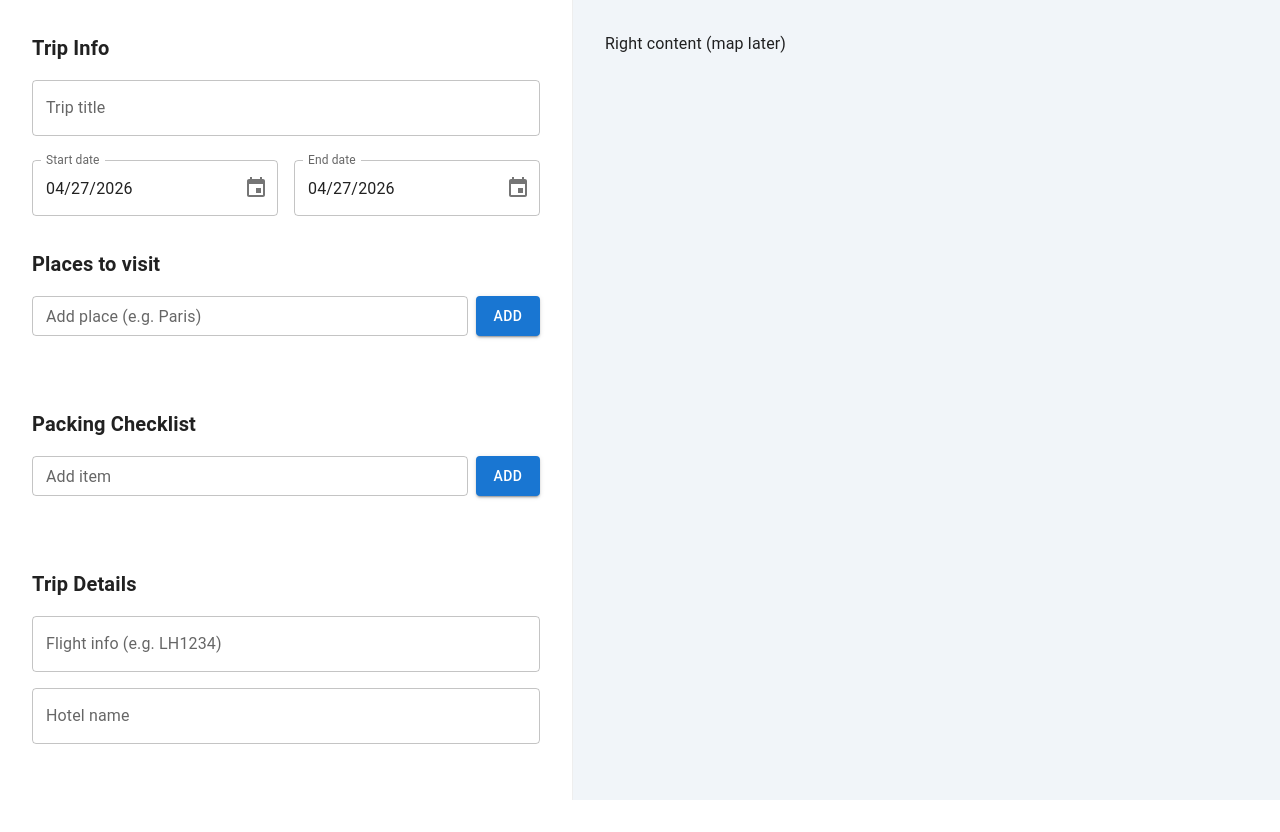
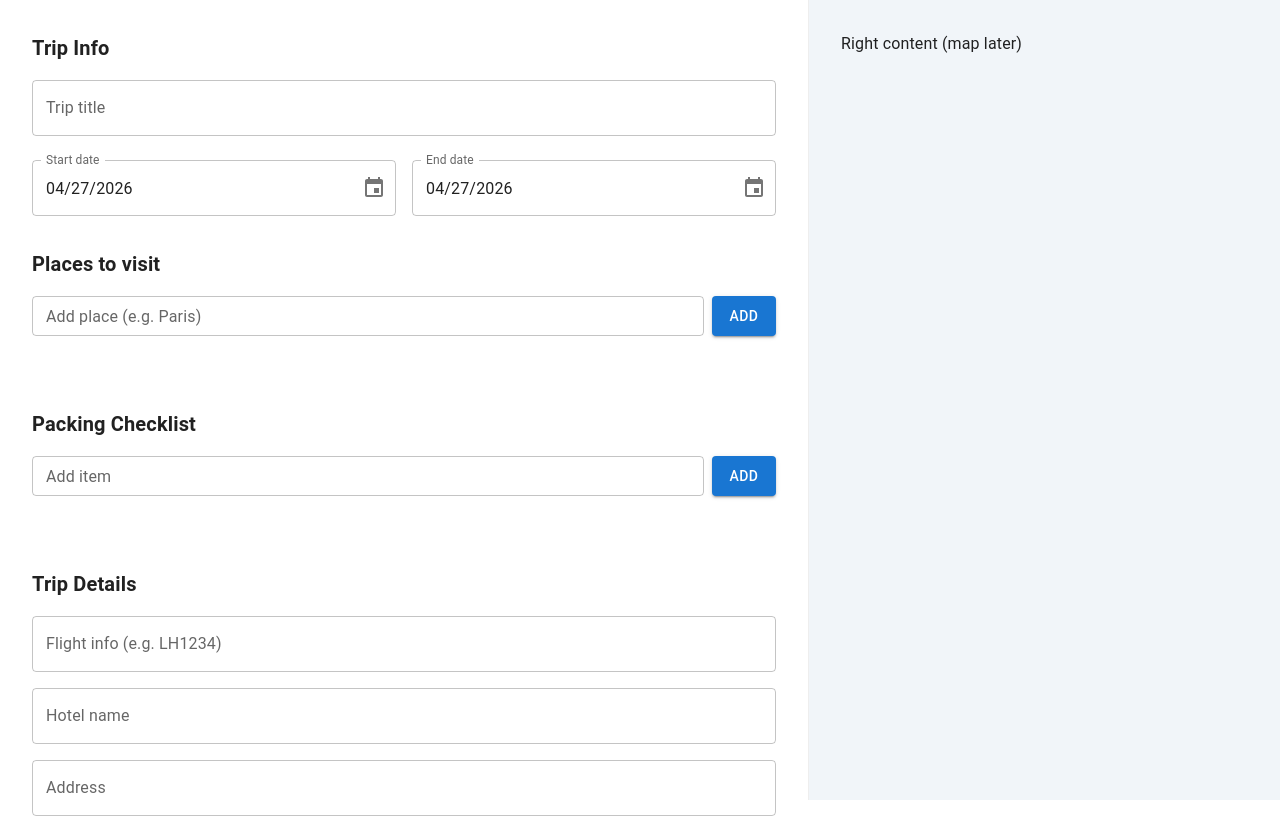
Before and after one commit to Crazy007101/Planning_trip, a React (Vite) app: page /create in a window 1280 px wide. Before the commit the page ends 800 px from the top, so only its background shows below. Built offline with nearby package versions, Linux system fonts and the light colour scheme.

Commit message:
feat: add field address

```diff
--- a/src/components/TripDeatails.tsx
+++ b/src/components/TripDeatails.tsx
@@ -4,6 +4,7 @@ import { Box, TextField, Typography } from '@mui/material';
 export default function TripDetails() {
   const [flight, setFlight] = useState('');
   const [hotel, setHotel] = useState('');
+  const [address, setAddress] = useState('');
 
   return (
     <Box sx={{ mt: 5 }}>
@@ -26,6 +27,15 @@ export default function TripDetails() {
         label="Hotel name"
         value={hotel}
         onChange={(e) => setHotel(e.target.value)}
+        sx={{ mb: 2 }}
+      />
+
+      <TextField
+        fullWidth
+        label="Address"
+        value={address}
+        onChange={(e) => setAddress(e.target.value)}
+        sx={{ mb: 2 }}
       />
     </Box>
   );
```
